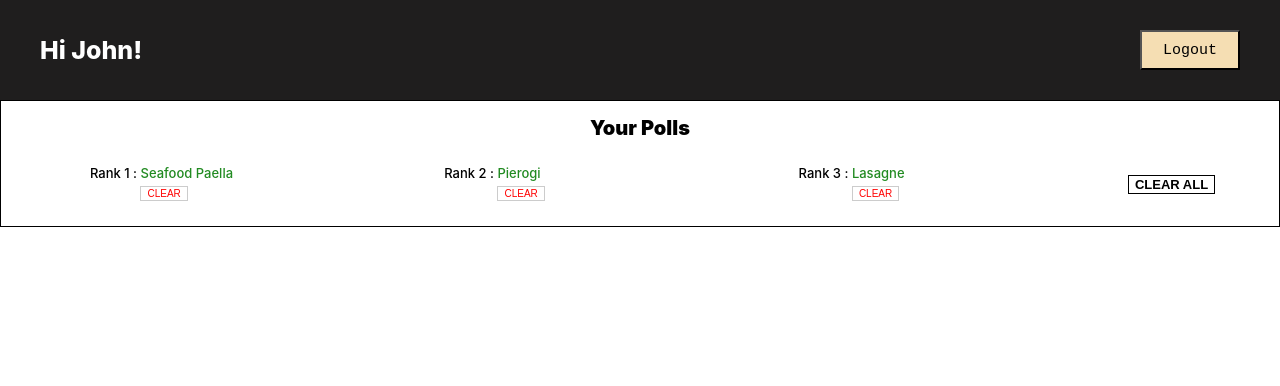
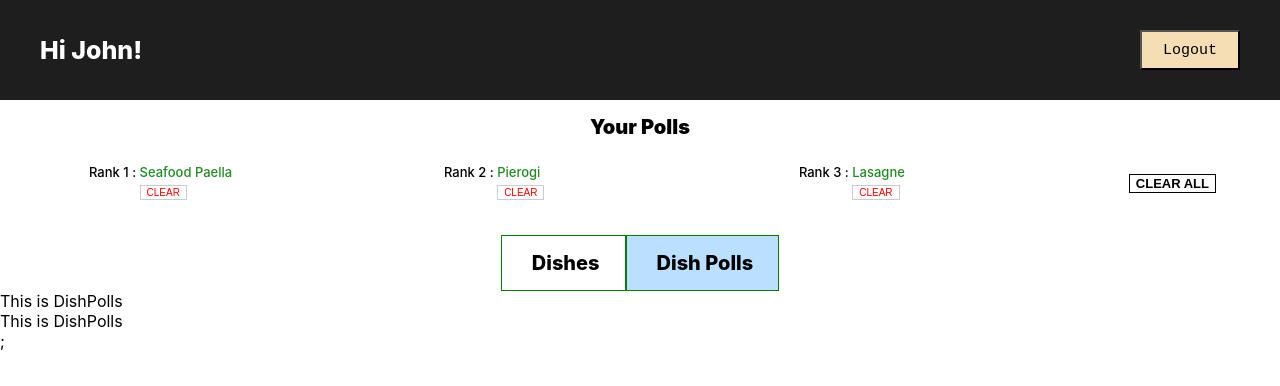
Before and after one commit to rawnakchourasia/food-rating-app, a React (Create React App) app: page / in a window 1280 px wide. Shown: the top 386 px of the page. Built offline with nearby package versions, Linux system fonts and the light colour scheme.

Commit message:
Tabs created - Styling and Functionality Implemented

```diff
--- a/src/actions/index.js
+++ b/src/actions/index.js
@@ -5,6 +5,7 @@ export const LOG_OUT_USER = 'LOG_OUT_USER';
 export const LOG_IN_USER = 'LOG_IN_USER';
 export const REMOVE_ONE_DISH = 'REMOVE_ONE_DISH';
 export const REMOVE_ALL_DISHES = 'REMOVE_ALL_DISHES';
+export const CHANGE_THE_TAB = 'CHANGE_THE_TAB';
 
 // ACTION CREATORS
 export function addAllUsers(allUsers) {
@@ -48,3 +49,10 @@ export function removeAllDishes(userId) {
     userId: userId,
   };
 }
+
+export function changeTheTab(val) {
+  return {
+    type: CHANGE_THE_TAB,
+    val: val,
+  };
+}
--- a/src/components/App.js
+++ b/src/components/App.js
@@ -25,8 +25,9 @@ class App extends React.Component {
       isLoggedIn,
       userPreferences,
       dishesList,
+      dishesTabSelected,
     } = this.props.store.getState();
-    console.log(userPreferences);
+    // console.log(dishesTabSelected);
 
     return (
       <div className="app">
@@ -41,6 +42,7 @@ class App extends React.Component {
             userPreferences={userPreferences}
             currentUserId={currentUserId}
             dishesList={dishesList}
+            dishesTabSelected={dishesTabSelected}
             dispatch={this.props.store.dispatch}
           />
         ) : (
--- /dev/null
+++ b/src/components/DishPolls.js
@@ -0,0 +1,14 @@
+import React from 'react';
+
+class DishPolls extends React.Component {
+  render() {
+    return (
+      <div>
+        This is DishPolls
+        <div>This is DishPolls</div>;
+      </div>
+    );
+  }
+}
+
+export default DishPolls;
--- /dev/null
+++ b/src/components/DishesPage.js
@@ -0,0 +1,14 @@
+import React from 'react';
+
+class DishesPage extends React.Component {
+  render() {
+    return (
+      <div>
+        This is DishesPage.
+        <div>This is DishesPage.</div>
+      </div>
+    );
+  }
+}
+
+export default DishesPage;
--- a/src/components/InsideApp.js
+++ b/src/components/InsideApp.js
@@ -1,9 +1,21 @@
 import React from 'react';
 import YourPolls from './YourPolls';
+import { changeTheTab } from '../actions';
+import DishesPage from './DishesPage';
+import DishPolls from './DishPolls';
 
 class InsideApp extends React.Component {
+  changeTab = (val) => {
+    this.props.dispatch(changeTheTab(val));
+  };
   render() {
-    const { userPreferences, currentUserId, dishesList, dispatch } = this.props;
+    const {
+      userPreferences,
+      currentUserId,
+      dishesList,
+      dispatch,
+      dishesTabSelected,
+    } = this.props;
     return (
       <div>
         <YourPolls
@@ -12,6 +24,33 @@ class InsideApp extends React.Component {
           dishesList={dishesList}
           dispatch={dispatch}
         />
+        <div className="tabs">
+          <div
+            className={`tab ${!dishesTabSelected ? '' : 'selectedTab'}`}
+            onClick={() => this.changeTab(true)}
+          >
+            Dishes
+          </div>
+          <div
+            className={`tab ${!dishesTabSelected ? 'selectedTab' : ''}`}
+            onClick={() => this.changeTab(false)}
+          >
+            Dish Polls
+          </div>
+        </div>
+        {dishesTabSelected ? (
+          <DishesPage
+            dishesList={dishesList}
+            userPreferences={userPreferences}
+            currentUserId={currentUserId}
+            dispatch={dispatch}
+          />
+        ) : (
+          <DishPolls
+            dishesList={dishesList}
+            userPreferences={userPreferences}
+          />
+        )}
       </div>
     );
   }
--- a/src/components/YourPolls.js
+++ b/src/components/YourPolls.js
@@ -41,7 +41,7 @@ class YourPolls extends React.Component {
       }
       i++;
     }
-    console.log(dishItemNames);
+    // console.log(dishItemNames);
 
     return (
       <div className="yourPollsDiv">
--- a/src/index.css
+++ b/src/index.css
@@ -104,7 +104,7 @@ code {
 
 /* YOUR POLLS */
 .yourPollsDiv {
-  border: 1px solid black;
+  /* border: 1px solid black; */
   display: flex;
   flex-direction: column;
   align-items: center;
@@ -177,6 +177,25 @@ code {
   color: #ccc;
 }
 
+/* INSIDE APP */
+.tabs {
+  /* border: 1px solid black; */
+  display: flex;
+  justify-content: center;
+  align-items: center;
+}
+.tab {
+  border: 1px solid green;
+  margin: 10px 0 0px 0;
+  padding: 15px 25px 15px 30px;
+  font-size: 20px;
+  font-weight: 800;
+  cursor: pointer;
+}
+.selectedTab {
+  background: #bbe0ff;
+}
+
 .capitalize::first-letter {
   text-transform: capitalize;
 }
--- a/src/reducers/index.js
+++ b/src/reducers/index.js
@@ -5,6 +5,7 @@ import {
   LOG_IN_USER,
   REMOVE_ONE_DISH,
   REMOVE_ALL_DISHES,
+  CHANGE_THE_TAB,
 } from '../actions';
 
 const initialUserDishesState = {
@@ -12,6 +13,7 @@ const initialUserDishesState = {
   dishesList: [],
   isLoggedIn: true,
   currentUserId: 4,
+  dishesTabSelected: false,
   userPreferences: [
     {
       1: {
@@ -107,6 +109,12 @@ export default function dishPoll(state = initialUserDishesState, action) {
         ...state,
         userPreferences: tempUserPreference,
       };
+    case CHANGE_THE_TAB:
+      //   console.log('ACTION', action);
+      return {
+        ...state,
+        dishesTabSelected: action.val,
+      };
     default:
       //   console.log('ACTION', action);
       return state;
```
